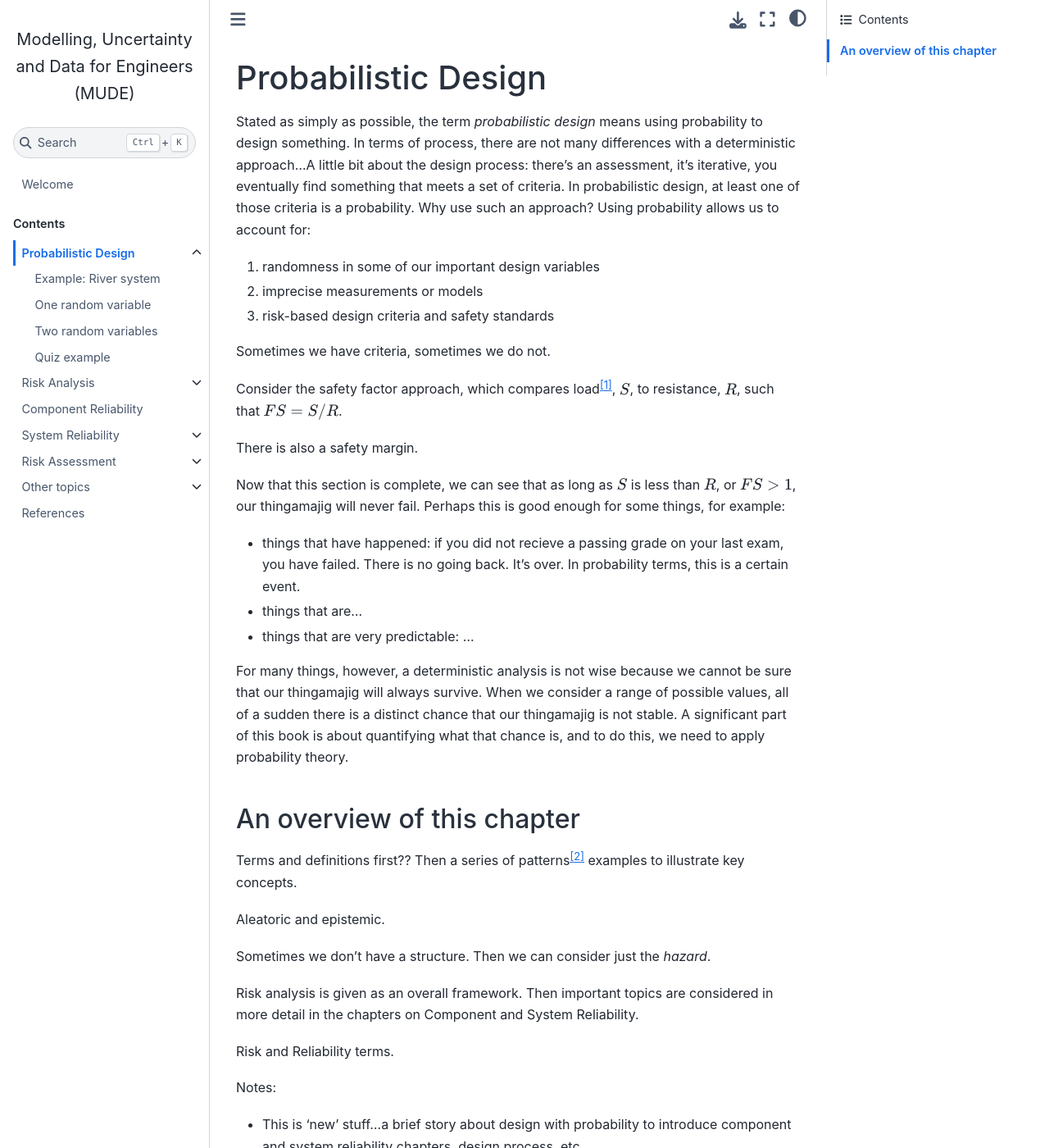
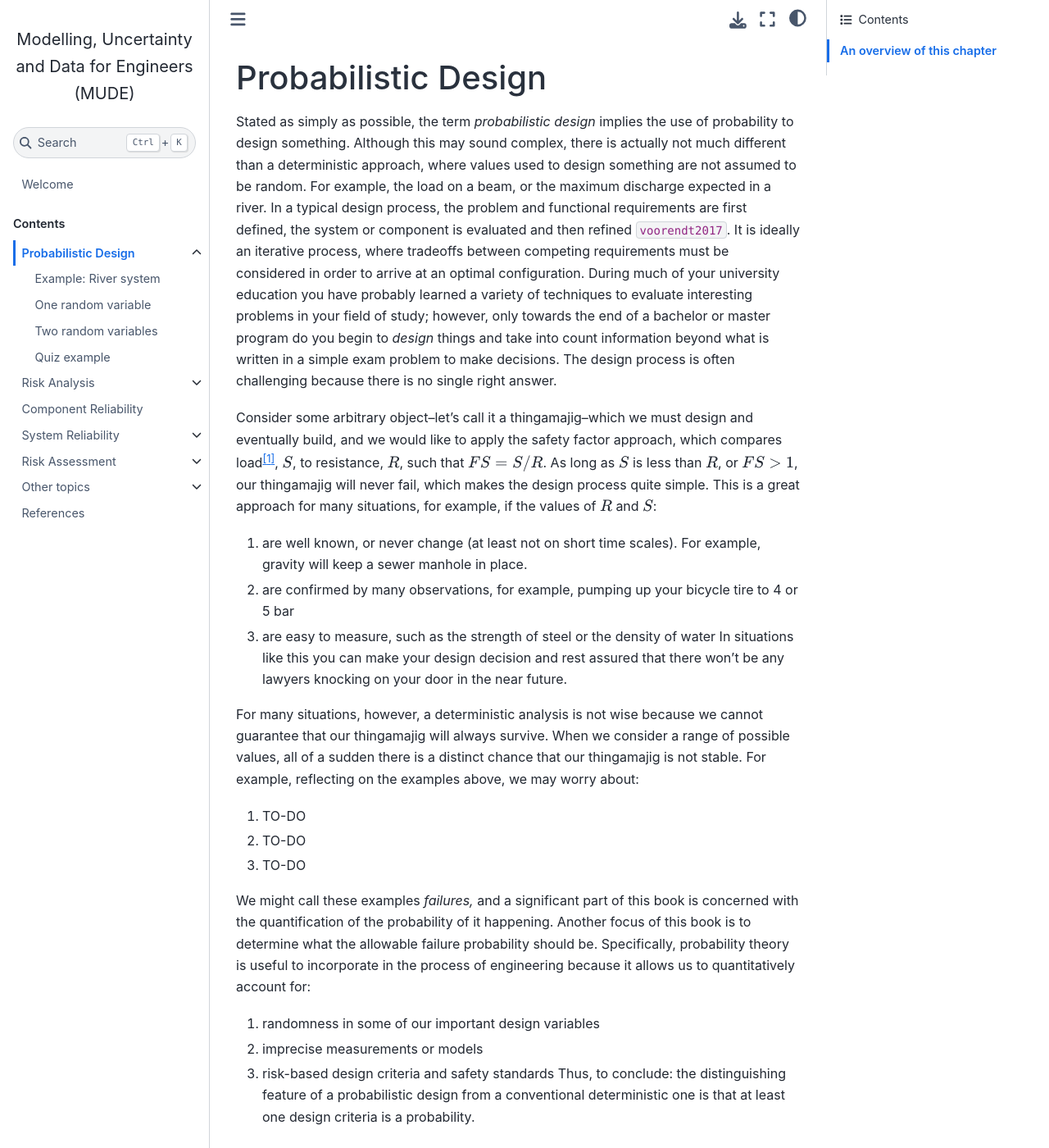
Before and after one commit to TUDelft-CITG/MUDE, a Jupyter Book: the page built from book/prob-design/overview.md, in a window 1280 px wide and 1400 px high. Shown: the whole window at 82% size. Built offline with Jupyter Book 1.0.4 settings and Sphinx 7.4.7 and the Sphinx Book theme 1.1.4, drawn with Linux system fonts in a browser that asks for light colours; cross-references to code outside the pages are shown as plain code; some of the changed text lies outside the part shown.

Commit message:
update prob design chapter

````diff
--- a/book/_bibliography/references.bib
+++ b/book/_bibliography/references.bib
@@ -67,3 +67,10 @@
    title = {Coping with uncertainty in the economical optimization of a dike design},
    year = {1997},
 }
+
+@phdthesis{voorendt2017,
+  title={Design principles of multifunctional flood defences},
+  author={Voorendt, Mark},
+  school={Delft University of Technology, the Netherlands},
+  year={2017}
+}
--- a/book/prob-design/overview.md
+++ b/book/prob-design/overview.md
@@ -1,38 +1,35 @@
 # Probabilistic Design
 
-Stated as simply as possible, the term *probabilistic design* means using probability to design something. In terms of process, there are not many differences with a deterministic approach...A little bit about the design process: there's an assessment, it's iterative, you eventually find something that meets a set of criteria. In probabilistic design, at least one of those criteria is a probability. Why use such an approach? Using probability allows us to account for:
+Stated as simply as possible, the term *probabilistic design* implies the use of probability to design something. Although this may sound complex, there is actually not much different than a deterministic approach, where values used to design something are not assumed to be random. For example, the load on a beam, or the maximum discharge expected in a river. In a typical design process, the problem and functional requirements are first defined, the system or component is evaluated and then refined {cite:p}`voorendt2017`. It is ideally an iterative process, where tradeoffs between competing requirements must be considered in order to arrive at an optimal configuration. During much of your university education you have probably learned a variety of techniques to evaluate interesting problems in your field of study; however, only towards the end of a bachelor or master program do you begin to *design* things and take into count information beyond what is written in a simple exam problem to make decisions. The design process is often challenging because there is no single right answer.
+
+Consider some arbitrary object--let's call it a thingamajig--which we must design and eventually build, and we would like to apply the safety factor approach, which compares load[^solicitation], $S$, to resistance, $R$, such that $FS=S/R$. As long as $S$ is less than $R$, or $FS>1$, our thingamajig will never fail, which makes the design process quite simple. This is a great approach for many situations, for example, if the values of $R$ and $S$:
+1. are well known, or never change (at least not on short time scales). For example, gravity will keep a sewer manhole in place.
+2. are confirmed by many observations, for example, pumping up your bicycle tire to 4 or 5 bar
+3. are easy to measure, such as the strength of steel or the density of water
+In situations like this you can make your design decision and rest assured that there won't be any lawyers knocking on your door in the near future.
+
+For many situations, however, a deterministic analysis is not wise because we cannot guarantee that our thingamajig will always survive. When we consider a range of possible values, all of a sudden there is a distinct chance that our thingamajig is not stable. For example, reflecting on the examples above, we may worry about:
+1. TO-DO
+2. TO-DO
+3. TO-DO
+
+We might call these examples *failures,* and a significant part of this book is concerned with the quantification of the probability of it happening. Another focus of this book is to determine what the allowable failure probability should be. Specifically, probability theory is useful to incorporate in the process of engineering because it allows us to quantitatively account for:
 1. randomness in some of our important design variables
 2. imprecise measurements or models
 3. risk-based design criteria and safety standards
+Thus, to conclude: the distinguishing feature of a probabilistic design from a conventional deterministic one is that at least one design criteria is a probability.
 
-Sometimes we have criteria, sometimes we do not.
-
-Consider the safety factor approach, which compares load[^solicitation], $S$, to resistance, $R$, such that $FS=S/R$.
-
-There is also a safety margin.
-
-Now that this section is complete, we can see that as long as $S$ is less than $R$, or $FS>1$, our thingamajig will never fail. Perhaps this is good enough for some things, for example:
-- things that have happened: if you did not recieve a passing grade on your last exam, you have failed. There is no going back. It's over. In probability terms, this is a certain event.
-- things that are...
-- things that are very predictable: ...
-
-For many things, however, a deterministic analysis is not wise because we cannot be sure that our thingamajig will always survive. When we consider a range of possible values, all of a sudden there is a distinct chance that our thingamajig is not stable. A significant part of this book is about quantifying what that chance is, and to do this, we need to apply probability theory.
+%Sometimes we have criteria, sometimes we do not.
 
 ## An overview of this chapter
 
-Terms and definitions first?? Then a series of patterns[^pattern] examples to illustrate key concepts.
+%Terms and definitions first??
+%Aleatoric and epistemic.
+%Sometimes we don't have a structure. Then we can consider just the *hazard*.
 
-Aleatoric and epistemic.
+The remainder of this chapter uses the evaluation and design of a river flood protection system to introduce key aspects of risk and reliability, as well as the design process. A distinction is made between using probability to assess engineering components and systems (reliability analysis) and to derive design criteria (risk assessment), which are introduced formally in later chapters after the general risk analysis framework is discussed.
 
-Sometimes we don't have a structure. Then we can consider just the *hazard*.
-
-Risk analysis is given as an overall framework. Then important topics are considered in more detail in the chapters on Component and System Reliability.
-
-Risk and Reliability terms.
-
-Notes:
-- This is ‘new’ stuff…a brief story about design with probability to introduce component and system reliability chapters, design process, etc
-- Illustrate/introduce bivariate design paradigm
+Key concepts are often illustrated in a simple way by considering two random variables, which can be referred to as a *bivariate* situation. This is more insightful than the univariate case because it allows us to consider the quantitative and qualitative influence of dependence, as well as the functional relationship between two variables and their join probability density (e.g., union, intersection or limit-states).
 
 Table of contents:
 
@@ -40,4 +37,4 @@ Table of contents:
 ```
 
 [^solicitation]: $S$ stands for solicitation. While this letter and word EW much more pedantic-sounding than simply using load, or $L$, it is widely used in the structural engineering field, where component reliability methods were pioneered. Here we take a broader approach on the subject. Classical texts are {cite:t}`adk2022`, {cite:t}`moss2020` and {cite:t}`ditlevsen1996`.
-[^pattern]: The word *paradigm* is not used because it suggests completeness. The examples here, are meant to be used as illustrations for key concepts, and extended to other situations and higher dimensions, so *pattern* seems more appropriate.
+%[^pattern]: The word *paradigm* is not used because it suggests completeness. The examples here, are meant to be used as illustrations for key concepts, and extended to other situations and higher dimensions, so *pattern* seems more appropriate.
````
